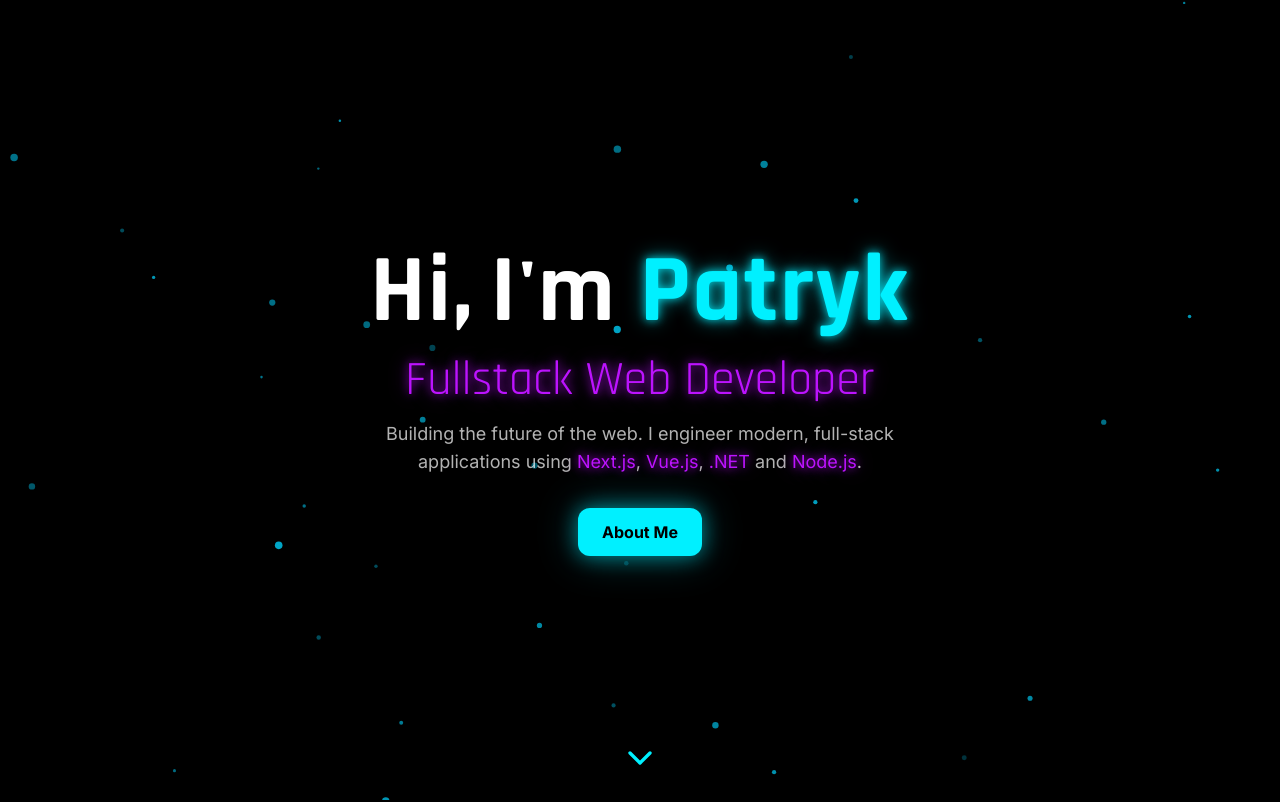
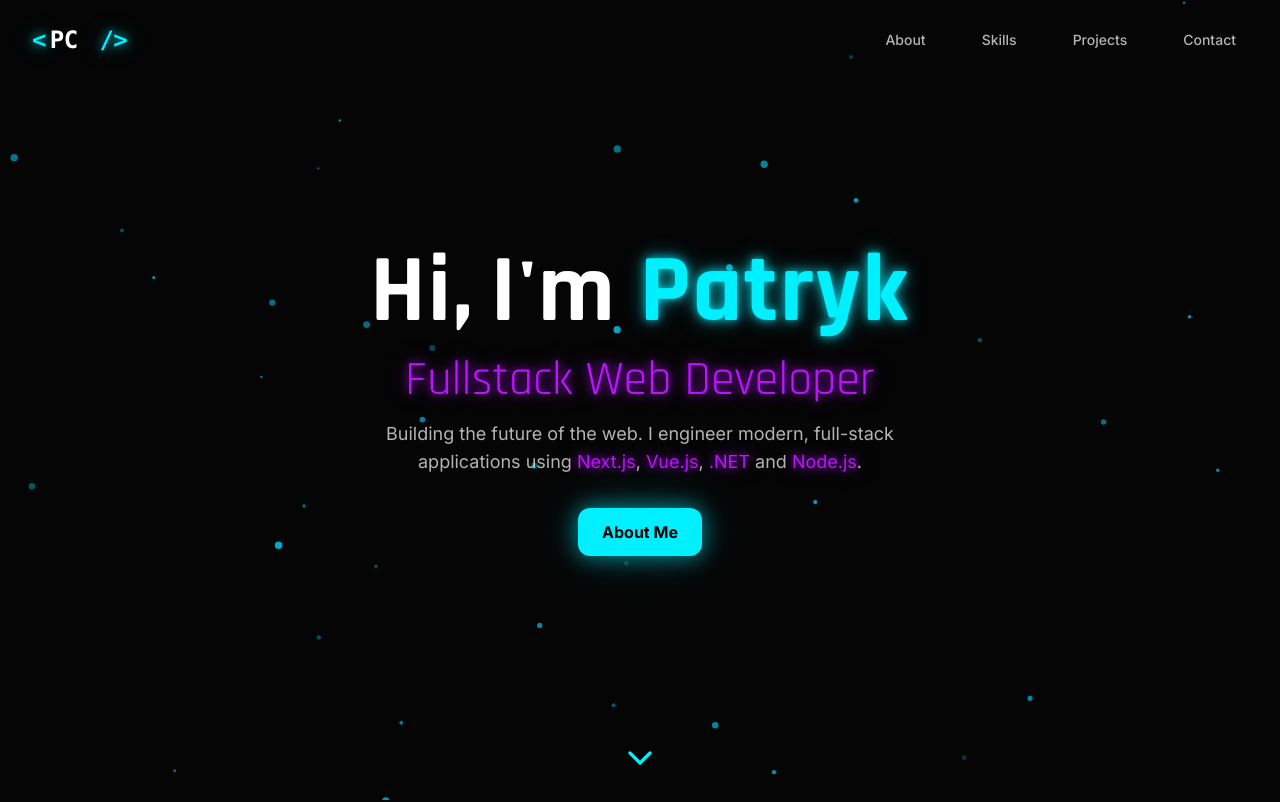
Before and after one commit to pamix00/pamix00.github.io, a Next.js app: page / in a window 1280 px wide. Shown: the top 802 px of the page. Built offline with nearby package versions, Linux system fonts and the light colour scheme.

Commit message:
feat: add navbar, favicon, lenis smooth scroll

```diff
--- a/app/globals.css
+++ b/app/globals.css
@@ -1,7 +1,7 @@
 @import "tailwindcss";
 
 :root {
-  --background: #000000;
+  --background: #050505;
   --foreground: #ffffff;
 
   --card: #0d0d0d;
@@ -95,6 +95,11 @@
 }
 
 @layer base {
+  html {
+    background-color: var(--background);
+    color: var(--foreground);
+    overscroll-behavior-y: none;
+  }
   body {
     background-color: var(--background);
     color: var(--foreground);
@@ -107,3 +112,27 @@
     letter-spacing: 0.02em;
   }
 }
+
+::-webkit-scrollbar {
+  width: 10px;
+}
+
+::-webkit-scrollbar-track {
+  background: #050505;
+}
+
+::-webkit-scrollbar-thumb {
+  background-color: #333;
+  border-radius: 5px;
+  border: 2px solid #050505;
+}
+
+::-webkit-scrollbar-thumb:hover {
+  background-color: #00f0ff;
+}
+
+/* Firefox */
+* {
+  scrollbar-width: thin;
+  scrollbar-color: #333 #050505;
+}
--- a/app/layout.tsx
+++ b/app/layout.tsx
@@ -2,6 +2,8 @@
 import { Geist, Geist_Mono } from "next/font/google";
 import { Inter, Rajdhani } from "next/font/google";
 import "./globals.css";
+import Navbar from "../components/Navbar";
+import SmoothScroll from "../components/SmoothScroll";
 
 const geistSans = Geist({
   variable: "--font-geist-sans",
@@ -35,6 +37,8 @@
       <body
         className={`${geistSans.variable} ${geistMono.variable} antialiased`}
       >
+        <SmoothScroll />
+        <Navbar />
         {children}
       </body>
     </html>
--- a/app/page.tsx
+++ b/app/page.tsx
@@ -5,7 +5,9 @@
 export default function Home() {
   return (
     <div className ="relative w-full h-screen">
-      <ParticlesBackground />
+      <div className="fixed z-0">
+        <ParticlesBackground />
+      </div>
       <main className="relative z-10">
         <Hero />
         <AboutMe />
--- /dev/null
+++ b/components/Navbar.tsx
@@ -0,0 +1,133 @@
+"use client";
+import React, { useState, useEffect } from "react";
+import { motion, AnimatePresence } from "framer-motion";
+import { Menu, X } from "lucide-react";
+import Logo from "@/components/ui/Logo";
+
+const navLinks = [
+  { name: "About", href: "#about-me" },
+  { name: "Skills", href: "#skills" },
+  { name: "Projects", href: "#projects" },
+  { name: "Contact", href: "#contact" },
+];
+
+const Navbar = () => {
+  const [scrolled, setScrolled] = useState(false);
+  const [isOpen, setIsOpen] = useState(false);
+
+  useEffect(() => {
+    const handleScroll = () => {
+      setScrolled(window.scrollY > 20);
+    };
+    window.addEventListener("scroll", handleScroll);
+    return () => window.removeEventListener("scroll", handleScroll);
+  }, []);
+
+  const handleScrollTo = (e: React.MouseEvent<HTMLAnchorElement>, href: string ) => {
+    e.preventDefault();
+    setIsOpen(false);
+
+    const targetId = href.replace("#", "");
+    const element = document.getElementById(targetId);
+
+    if (element) {
+      if ((window as any).lenis) {
+        (window as any).lenis.scrollTo(element);
+      } else {
+        element.scrollIntoView({ behavior: "smooth" });
+      }
+    }
+  };
+
+  return (
+    <>
+      <motion.nav
+        initial={{ y: -100 }}
+        animate={{ y: 0 }}
+        transition={{ duration: 0.5 }}
+        className={`fixed top-0 left-0 right-0 z-50 h-20 transition-colors duration-300 ${
+          scrolled || isOpen
+            ? "bg-[#050505]/80 backdrop-blur-md"
+            : "bg-transparent"
+        }`}
+      >
+        <div className="max-w-7xl mx-auto px-4 sm:px-6 lg:px-8 h-full">
+          <div className="flex items-center justify-between h-full">
+            <div className="flex-shrink-0">
+              <Logo />
+            </div>
+
+            {/* DESKTOP */}
+            <div className="hidden md:block">
+              <div className="ml-10 flex items-baseline space-x-8">
+                {navLinks.map((link) => (
+                  <a
+                    key={link.name}
+                    href={link.href}
+                    onClick={(e) => handleScrollTo(e, link.href)}
+                    className="text-sm font-medium text-white/70 hover:text-primary hover:text-glow-primary transition-colors duration-200 px-3 py-2 rounded-md"
+                  >
+                    {link.name}
+                  </a>
+                ))}
+              </div>
+            </div>
+
+            {/* MOBILE TOGGLE */}
+            <div className="md:hidden">
+              <button
+                onClick={() => setIsOpen(!isOpen)}
+                className="text-white hover:text-primary transition-colors p-2 focus:outline-none"
+                aria-label="Toggle menu"
+              >
+                {isOpen ? <X size={28} /> : <Menu size={28} />}
+              </button>
+            </div>
+          </div>
+        </div>
+
+        {/* MOBILE MENU DROPDOWN */}
+        <AnimatePresence>
+          {isOpen && (
+            <motion.div
+              initial={{ opacity: 0, height: 0 }}
+              animate={{ opacity: 1, height: "auto" }}
+              exit={{ opacity: 0, height: 0 }}
+              transition={{ duration: 0.3, ease: "easeInOut" }}
+              className="md:hidden bg-[#050505]/80 backdrop-blur-md border-b border-white/5 overflow-hidden absolute top-20 left-0 right-0 shadow-2xl"
+            >
+              <div className="px-4 pt-2 pb-8 space-y-2 flex flex-col items-center">
+                {navLinks.map((link) => (
+                  <a
+                    key={link.name}
+                    href={link.href}
+                    onClick={(e) => handleScrollTo(e, link.href)}
+                    className="block w-full text-center text-lg font-medium text-white/80 hover:text-primary hover:bg-white/5 px-3 py-4 rounded-lg transition-colors"
+                  >
+                    {link.name}
+                  </a>
+                ))}
+              </div>
+            </motion.div>
+          )}
+        </AnimatePresence>
+      </motion.nav>
+
+      {/* BACKDROP */}
+      <AnimatePresence>
+        {isOpen && (
+          <motion.div
+            initial={{ opacity: 0 }}
+            animate={{ opacity: 1 }}
+            exit={{ opacity: 0 }}
+            transition={{ duration: 0.3 }}
+            className="fixed inset-0 z-40 bg-black/50 backdrop-blur-sm md:hidden"
+            onClick={() => setIsOpen(false)}
+          />
+        )}
+      </AnimatePresence>
+    </>
+  );
+};
+
+export default Navbar;
--- /dev/null
+++ b/components/SmoothScroll.tsx
@@ -0,0 +1,34 @@
+"use client";
+import { useEffect } from "react";
+import Lenis from "lenis";
+
+const SmoothScroll = () => {
+  useEffect(() => {
+    const lenis = new Lenis({
+      duration: 1.2,
+      easing: (t) => Math.min(1, 1.001 - Math.pow(2, -10 * t)),
+      orientation: "vertical",
+      gestureOrientation: "vertical",
+      smoothWheel: true,
+      touchMultiplier: 2,
+    });
+
+    (window as any).lenis = lenis;
+
+    function raf(time: number) {
+      lenis.raf(time);
+      requestAnimationFrame(raf);
+    }
+
+    requestAnimationFrame(raf);
+
+    return () => {
+      lenis.destroy();
+      (window as any).lenis = null;
+    };
+  }, []);
+
+  return null;
+};
+
+export default SmoothScroll;
--- /dev/null
+++ b/components/ui/Logo.tsx
@@ -0,0 +1,49 @@
+"use client";
+import { motion } from "framer-motion";
+import Link from "next/link";
+
+const Logo = () => {
+  const scrollToTop = (e: React.MouseEvent<HTMLAnchorElement>) => {
+    e.preventDefault();
+
+    if ((window as any).lenis) {
+      (window as any).lenis.scrollTo(0);
+    } else {
+      window.scrollTo({ top: 0, behavior: "smooth" });
+    }
+  };
+
+  return (
+    <Link
+      href="/"
+      onClick={scrollToTop}
+      className="flex items-center font-mono font-bold text-xl md:text-2xl tracking-tight group"
+    >
+      <span className="text-primary mr-1 group-hover:-translate-x-1 transition-transform duration-300 text-glow-primary">
+        {"<"}
+      </span>
+
+      <span className="text-white group-hover:text-white/80 transition-colors">
+        PC
+      </span>
+
+      <motion.span
+        animate={{ opacity: [1, 1, 0, 0] }}
+        transition={{
+          duration: 1,
+          repeat: Infinity,
+          ease: "linear",
+          times: [0, 0.5, 0.5, 1],
+        }}
+        className="text-secondary mx-0.5 text-glow-secondary"
+      >
+        _
+      </motion.span>
+      <span className="text-primary ml-1 group-hover:translate-x-1 transition-transform duration-300 text-glow-primary">
+        {"/>"}
+      </span>
+    </Link>
+  );
+};
+
+export default Logo;
--- a/package.json
+++ b/package.json
@@ -15,6 +15,7 @@
     "class-variance-authority": "^0.7.1",
     "clsx": "^2.1.1",
     "framer-motion": "^12.23.25",
+    "lenis": "^1.3.15",
     "lucide-react": "^0.555.0",
     "motion": "^12.23.25",
     "next": "16.0.6",
```
Also changed, not shown: app/icon.svg (added), 1 other file (tests, documents, lock files or other folders).
